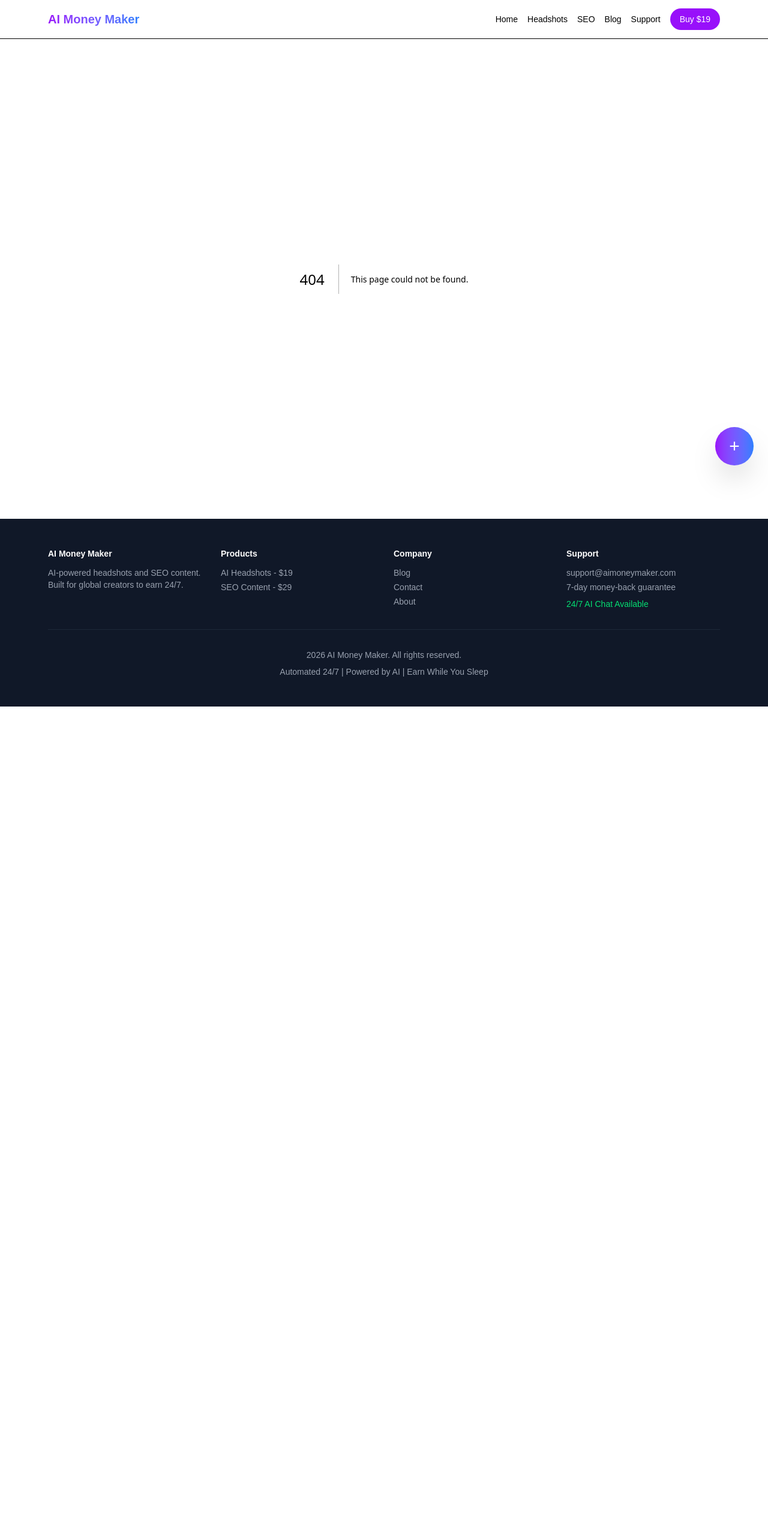
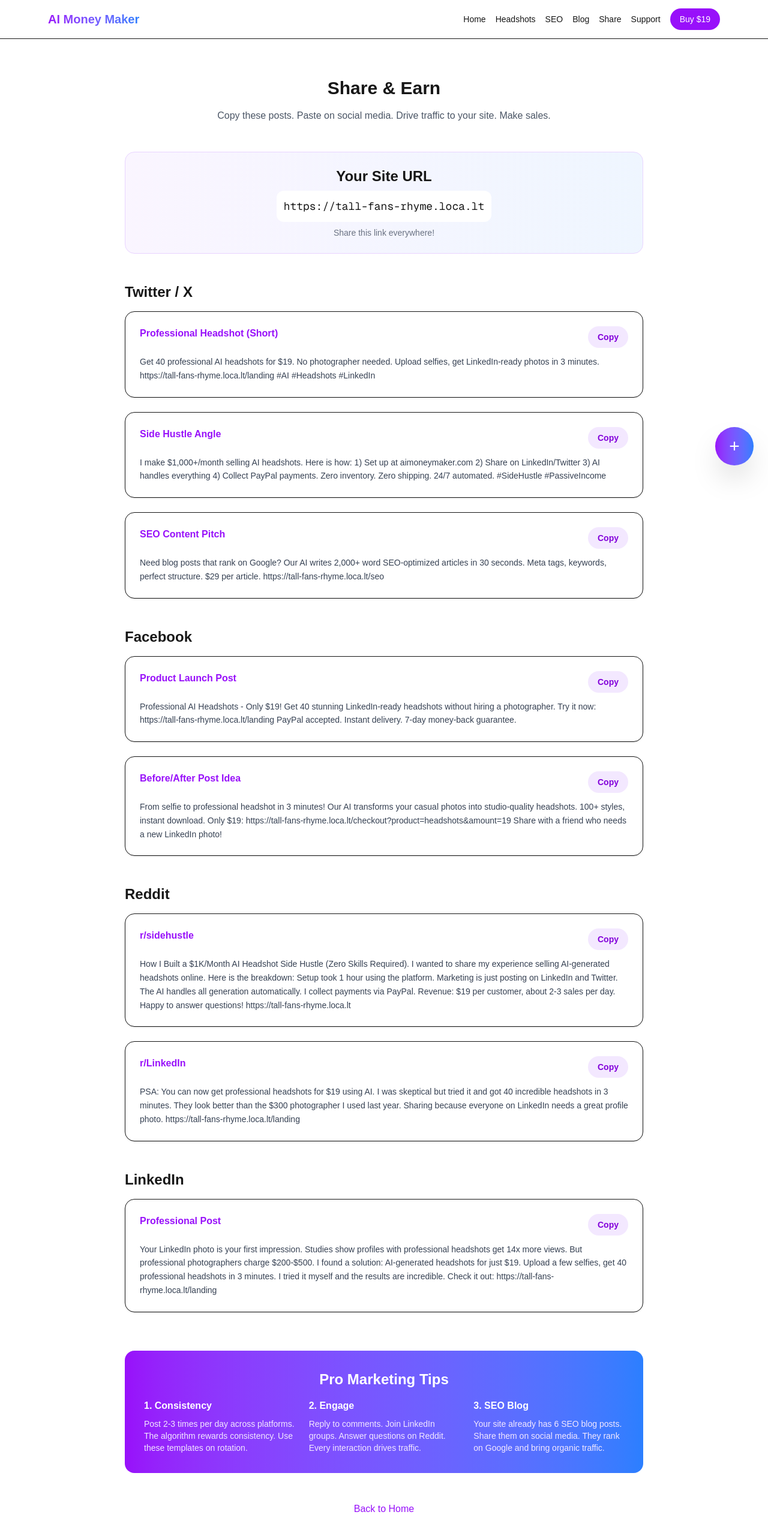
Before and after one commit to lzysas/ai-money-site, a Next.js app: page /share in a window 1280 px wide. Before the commit this address had no page. Shown: the top 2566 px of the page at 60% size. Before the commit the page ends 1178 px from the top, so only its background shows below. Built offline with nearby package versions, Linux system fonts and the light colour scheme.

Commit message:
Add USDT wallet, share page with social media templates

```diff
--- a/package.json
+++ b/package.json
@@ -16,6 +16,7 @@
     "react-dom": "19.2.4",
     "replicate": "^1.4.0",
     "stripe": "^22.2.1",
+    "tronweb": "^6.3.0",
     "uuid": "^14.0.0"
   },
   "devDependencies": {
--- a/src/app/checkout/page.tsx
+++ b/src/app/checkout/page.tsx
@@ -18,7 +18,7 @@ function CheckoutContent() {
       ? "40 professional AI-generated headshots"
       : "2000+ word SEO-optimized blog article";
 
-  const USDT_ADDRESS = "TBA6jGkGETZnDgFvHFJpLGwKQBqMkqZybP";
+  const USDT_ADDRESS = "TKk2Y5xj18YCLNTHkgkUe5isQcBDBWDmfP";
 
   const handlePayPalCheckout = () => {
     const businessEmail = "lzysin@qq.com";
--- a/src/app/layout.tsx
+++ b/src/app/layout.tsx
@@ -41,6 +41,7 @@ export default function RootLayout({ children }: { children: React.ReactNode })
               <a href="/headshots" className="hover:text-purple-600 transition hidden sm:inline">Headshots</a>
               <a href="/seo" className="hover:text-purple-600 transition hidden sm:inline">SEO</a>
               <a href="/blog" className="hover:text-purple-600 transition hidden md:inline">Blog</a>
+              <a href="/share" className="hover:text-purple-600 transition hidden md:inline">Share</a>
               <a href="/contact" className="hover:text-purple-600 transition">Support</a>
               <a href="/checkout?product=headshots&amount=19" className="bg-purple-600 text-white px-4 py-2 rounded-full hover:bg-purple-700 transition">
                 Buy $19
@@ -66,6 +67,7 @@ export default function RootLayout({ children }: { children: React.ReactNode })
               <div>
                 <h4 className="text-white font-bold mb-3">Company</h4>
                 <a href="/blog" className="block hover:text-white transition mb-1">Blog</a>
+                <a href="/share" className="block hover:text-white transition mb-1">Share & Earn</a>
                 <a href="/contact" className="block hover:text-white transition mb-1">Contact</a>
                 <a href="/landing" className="block hover:text-white transition mb-1">About</a>
               </div>
--- /dev/null
+++ b/src/app/share/page.tsx
@@ -0,0 +1,113 @@
+import Link from "next/link";
+
+const POSTS = {
+  twitter: [
+    {
+      title: "Professional Headshot (Short)",
+      text: "Get 40 professional AI headshots for $19. No photographer needed. Upload selfies, get LinkedIn-ready photos in 3 minutes. https://tall-fans-rhyme.loca.lt/landing #AI #Headshots #LinkedIn",
+    },
+    {
+      title: "Side Hustle Angle",
+      text: "I make $1,000+/month selling AI headshots. Here is how: 1) Set up at aimoneymaker.com 2) Share on LinkedIn/Twitter 3) AI handles everything 4) Collect PayPal payments. Zero inventory. Zero shipping. 24/7 automated. #SideHustle #PassiveIncome",
+    },
+    {
+      title: "SEO Content Pitch",
+      text: "Need blog posts that rank on Google? Our AI writes 2,000+ word SEO-optimized articles in 30 seconds. Meta tags, keywords, perfect structure. $29 per article. https://tall-fans-rhyme.loca.lt/seo",
+    },
+  ],
+  facebook: [
+    {
+      title: "Product Launch Post",
+      text: "Professional AI Headshots - Only $19! Get 40 stunning LinkedIn-ready headshots without hiring a photographer. Try it now: https://tall-fans-rhyme.loca.lt/landing PayPal accepted. Instant delivery. 7-day money-back guarantee.",
+    },
+    {
+      title: "Before/After Post Idea",
+      text: "From selfie to professional headshot in 3 minutes! Our AI transforms your casual photos into studio-quality headshots. 100+ styles, instant download. Only $19: https://tall-fans-rhyme.loca.lt/checkout?product=headshots&amount=19 Share with a friend who needs a new LinkedIn photo!",
+    },
+  ],
+  reddit: [
+    {
+      title: "r/sidehustle",
+      text: "How I Built a $1K/Month AI Headshot Side Hustle (Zero Skills Required). I wanted to share my experience selling AI-generated headshots online. Here is the breakdown: Setup took 1 hour using the platform. Marketing is just posting on LinkedIn and Twitter. The AI handles all generation automatically. I collect payments via PayPal. Revenue: $19 per customer, about 2-3 sales per day. Happy to answer questions! https://tall-fans-rhyme.loca.lt",
+    },
+    {
+      title: "r/LinkedIn",
+      text: "PSA: You can now get professional headshots for $19 using AI. I was skeptical but tried it and got 40 incredible headshots in 3 minutes. They look better than the $300 photographer I used last year. Sharing because everyone on LinkedIn needs a great profile photo. https://tall-fans-rhyme.loca.lt/landing",
+    },
+  ],
+  linkedin: [
+    {
+      title: "Professional Post",
+      text: "Your LinkedIn photo is your first impression. Studies show profiles with professional headshots get 14x more views. But professional photographers charge $200-$500. I found a solution: AI-generated headshots for just $19. Upload a few selfies, get 40 professional headshots in 3 minutes. I tried it myself and the results are incredible. Check it out: https://tall-fans-rhyme.loca.lt/landing",
+    },
+  ],
+};
+
+export default function SharePage() {
+  return (
+    <div className="max-w-4xl mx-auto px-4 py-16">
+      <h1 className="text-3xl font-bold text-center mb-4">Share & Earn</h1>
+      <p className="text-center text-gray-600 mb-12">
+        Copy these posts. Paste on social media. Drive traffic to your site. Make sales.
+      </p>
+
+      <div className="mb-12 p-6 bg-gradient-to-r from-purple-50 to-blue-50 rounded-2xl border border-purple-200 text-center">
+        <div className="text-2xl font-bold mb-2">Your Site URL</div>
+        <div className="text-lg font-mono bg-white rounded-xl p-3 inline-block mb-2">
+          https://tall-fans-rhyme.loca.lt
+        </div>
+        <p className="text-sm text-gray-500">Share this link everywhere!</p>
+      </div>
+
+      {Object.entries(POSTS).map(([platform, posts]) => (
+        <div key={platform} className="mb-12">
+          <h2 className="text-2xl font-bold mb-4 capitalize">
+            {platform === "twitter" ? "Twitter / X" : platform === "facebook" ? "Facebook" : platform === "reddit" ? "Reddit" : "LinkedIn"}
+          </h2>
+          <div className="space-y-6">
+            {posts.map((post, i) => (
+              <div key={i} className="bg-white rounded-2xl p-6 shadow-sm border">
+                <div className="flex justify-between items-start mb-3">
+                  <h3 className="font-bold text-purple-600">{post.title}</h3>
+                  <button
+                    onClick={() => {
+                      navigator.clipboard.writeText(post.text);
+                    }}
+                    className="px-4 py-2 bg-purple-100 text-purple-700 rounded-full text-sm font-semibold hover:bg-purple-200 transition"
+                  >
+                    Copy
+                  </button>
+                </div>
+                <p className="text-gray-700 whitespace-pre-wrap text-sm leading-relaxed">
+                  {post.text}
+                </p>
+              </div>
+            ))}
+          </div>
+        </div>
+      ))}
+
+      <div className="mt-16 p-8 bg-gradient-to-r from-purple-600 to-blue-500 rounded-2xl text-white text-center">
+        <h2 className="text-2xl font-bold mb-4">Pro Marketing Tips</h2>
+        <div className="grid md:grid-cols-3 gap-6 text-left">
+          <div>
+            <h3 className="font-bold mb-2">1. Consistency</h3>
+            <p className="text-sm text-purple-100">Post 2-3 times per day across platforms. The algorithm rewards consistency. Use these templates on rotation.</p>
+          </div>
+          <div>
+            <h3 className="font-bold mb-2">2. Engage</h3>
+            <p className="text-sm text-purple-100">Reply to comments. Join LinkedIn groups. Answer questions on Reddit. Every interaction drives traffic.</p>
+          </div>
+          <div>
+            <h3 className="font-bold mb-2">3. SEO Blog</h3>
+            <p className="text-sm text-purple-100">Your site already has 6 SEO blog posts. Share them on social media. They rank on Google and bring organic traffic.</p>
+          </div>
+        </div>
+      </div>
+
+      <div className="mt-12 text-center">
+        <Link href="/" className="text-purple-600 hover:underline">Back to Home</Link>
+      </div>
+    </div>
+  );
+}
```
Also changed, not shown: WALLET_INFO.txt (added), cf-tunnel.txt, lt-output.txt (added), 1 other file (tests, documents, lock files or other folders).
